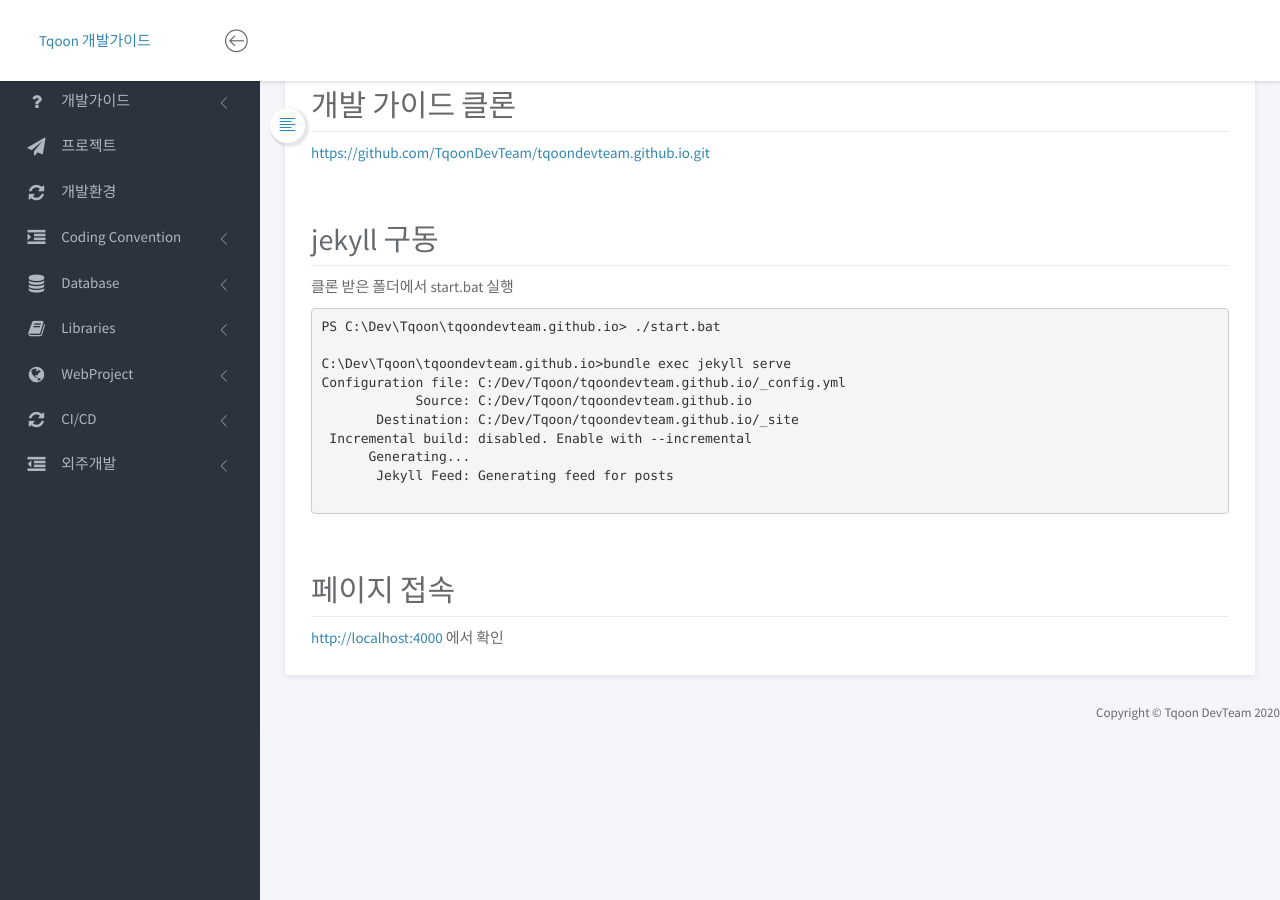
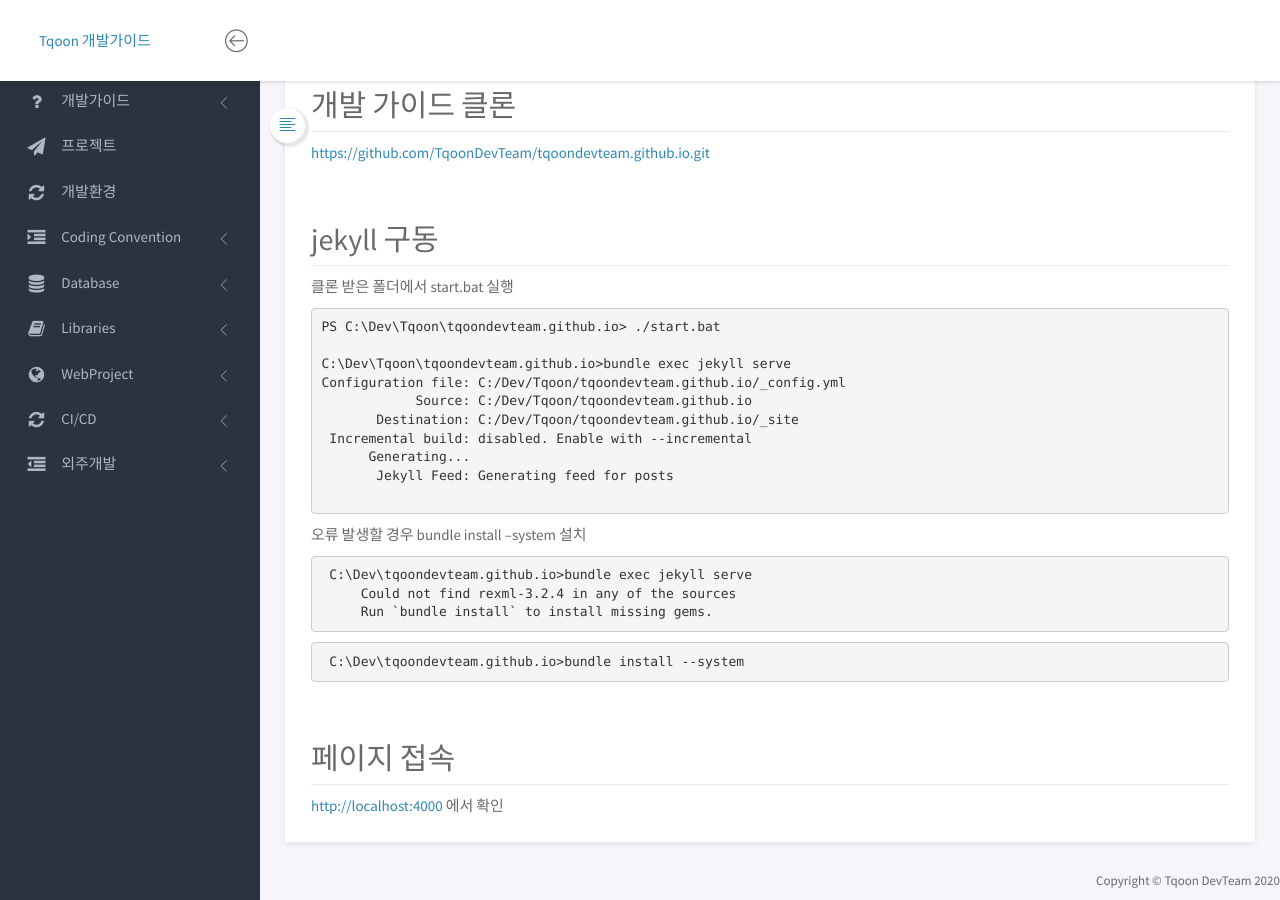
Before and after one commit to TqoonDevTeam/TqoonDevTeam.github.io, a Jekyll site: the page built from pages/devguide/guide/jekyll.md, in a window 1280 px wide and 900 px high, scrolled down 698 px. Built offline with Jekyll 4.4.1, drawn with Linux system fonts in a browser that asks for light colours; nearby versions of some CDN libraries.

````diff
--- a/_data/sidebars/menu.yml
+++ b/_data/sidebars/menu.yml
@@ -106,6 +106,8 @@
         url: "/pages/devguide/webProject/tqoon2/linkTree.html"
       - title: "Static Info"
         url: "/pages/devguide/webProject/tqoon2/staticInfo.html"
+      - title: "2.0 페이징 처리"
+        url: "/pages/devguide/webProject/tqoon2/paging.html"
       - title: "부가기능"
         items:
           - title: "GoodsOptionDependency사용법"
--- a/pages/devguide/guide/jekyll.md
+++ b/pages/devguide/guide/jekyll.md
@@ -52,6 +52,17 @@ Configuration file: C:/Dev/Tqoon/tqoondevteam.github.io/_config.yml
 
 ```
 
+ 오류 발생할 경우 bundle install --system 설치
+
+```cmd
+ C:\Dev\tqoondevteam.github.io>bundle exec jekyll serve
+     Could not find rexml-3.2.4 in any of the sources
+     Run `bundle install` to install missing gems.
+```
+```cmd
+ C:\Dev\tqoondevteam.github.io>bundle install --system
+```
+
 ## 페이지 접속
 
 <http://localhost:4000> 에서 확인
````
Also changed, not shown: pages/devguide/webProject/partner/common/pagination.md (+3 -0 lines), pages/devguide/webProject/tqoon2/paging.md (added, +64 -0 lines).
